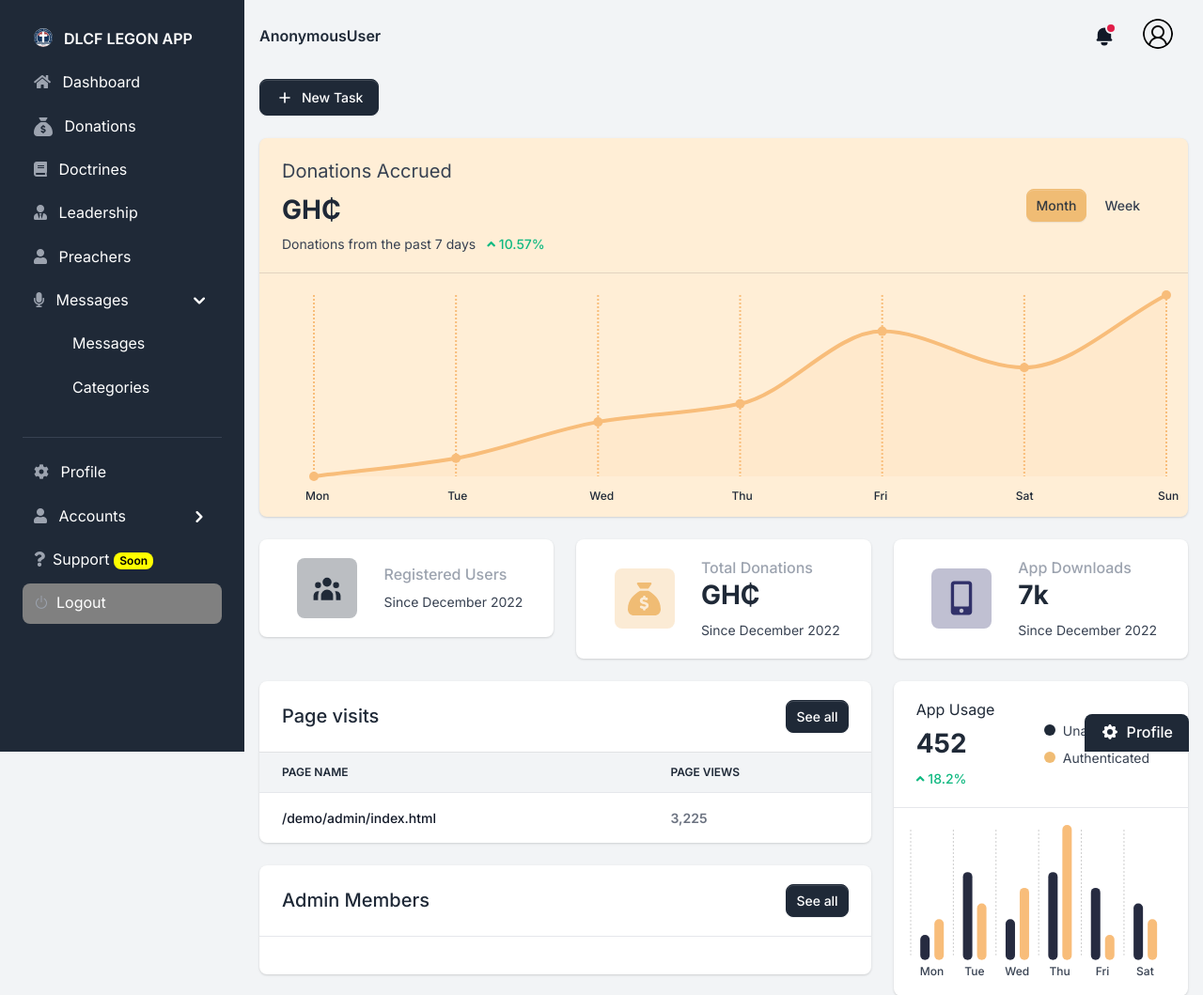
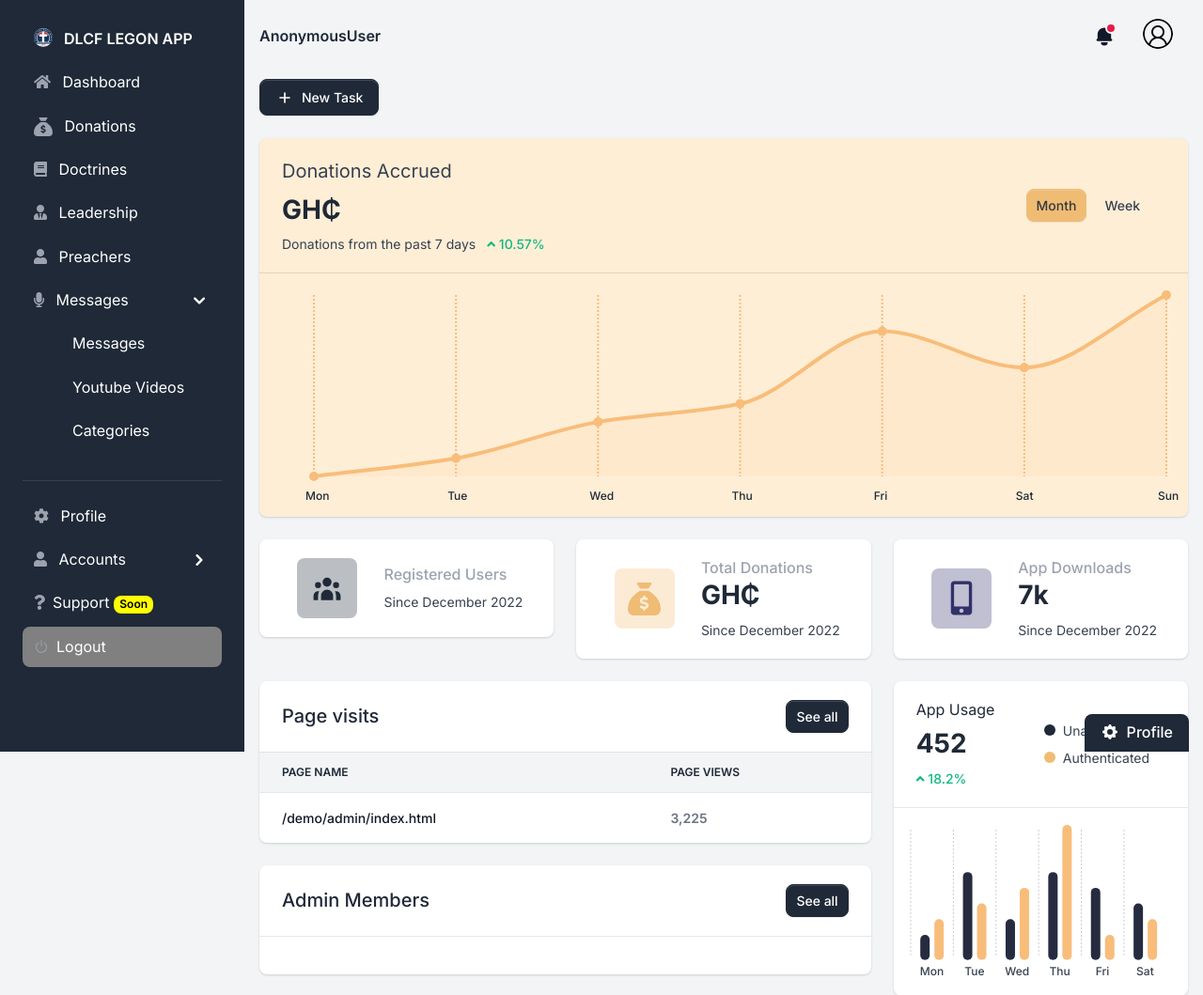
Before and after one commit to DCLF-LEGON/app_backend, a Django app: template core/dashboard/templates/dashboard/dashboard.html in a window 1280 px wide, after a click on "Messages". Shown: the top 1059 px of the page at 94% size. Run offline with Django 4.2, Linux system fonts and the light colour scheme; the template is opened without the code that fills it, so the values that code supplies are empty; some libraries are stand-ins or nearby versions.

Commit message:
Update sidebar.html

```diff
--- a/core/dashboard/templates/includes/sidebar.html
+++ b/core/dashboard/templates/includes/sidebar.html
@@ -121,6 +121,11 @@
                       </a>
                     </li>
                     <li class="nav-item {% if 'bootstrap-tables' in segment %} active {% endif %}">
+                      <a class="nav-link" href="{% url 'dashboard:youtube_videos' %}">
+                        <span class="sidebar-text">Youtube Videos</span>
+                      </a>
+                    </li>
+                    <li class="nav-item {% if 'bootstrap-tables' in segment %} active {% endif %}">
                       <a class="nav-link" href="{% url 'dashboard:categories' %}">
                         <span class="sidebar-text">Categories</span>
                       </a>
```
